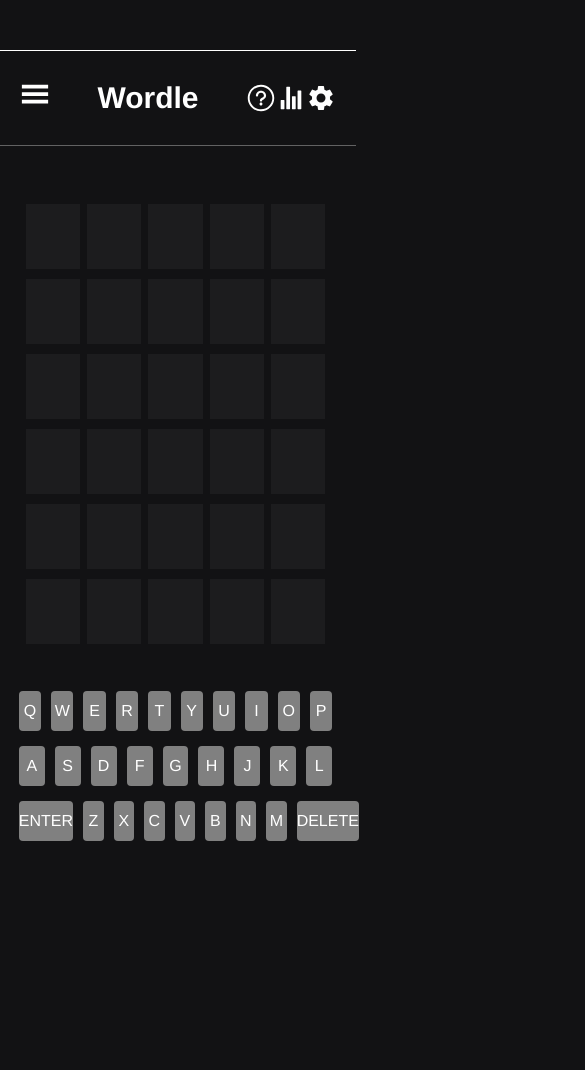
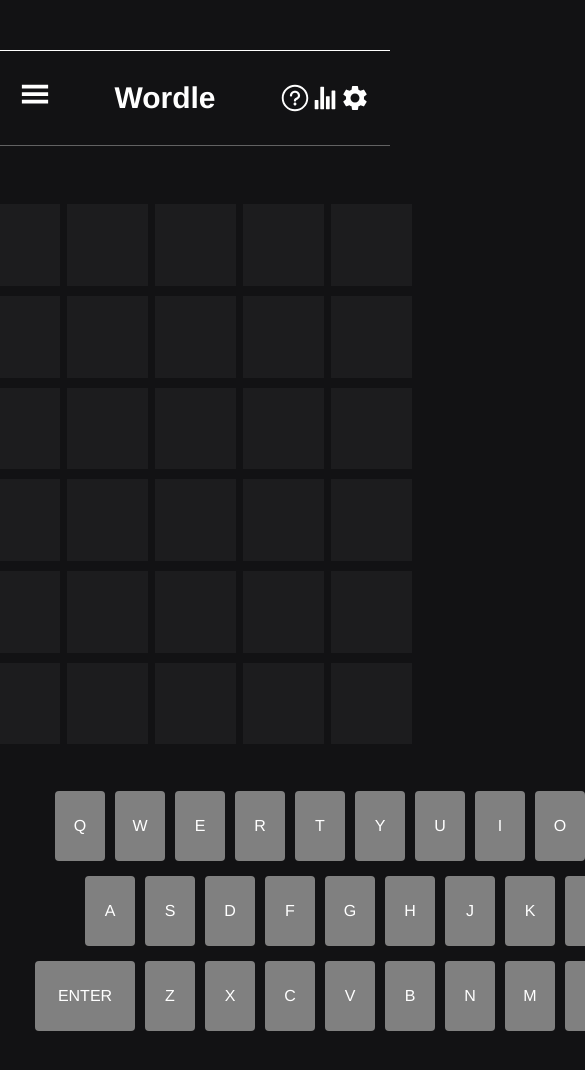
Before and after one commit to elizabethJeudy/wordleClone, a React (Create React App) app: page / in a window 390 px wide. Shown: the top 1070 px of the page, 585 px wide, since content can reach past the window. Before the commit the page ends 986 px from the top, so only its background shows below. Built offline with nearby package versions, Linux system fonts and the light colour scheme.

Commit message:
removed media queries

```diff
--- a/src/App.css
+++ b/src/App.css
@@ -38,19 +38,3 @@
 #wrong {
   background-color: var(--accent-color2);
 }
-
-/* for ipad */
-@media screen and (max-width: 1024px) {
-  .App {
-    width: 90%;
-  }
-
-}
-
-
-/* for iphone */
-@media screen and (max-width: 800px) {
-  .App {
-    width: 90%;
-  }
-}
--- a/src/components/Board.css
+++ b/src/components/Board.css
@@ -25,20 +25,3 @@
   background-color: var(--primary-color);
 
 }
-
-/* for ipad */
-@media screen and (max-width: 1024px) {
-  .board {
-    width: 70%;
-
-  }
-
-}
-
-/* for iphone */
-@media screen and (max-width: 800px) {
-  .board {
-    width: 90%;
-    height: 450px;
-  }
-}
--- a/src/components/Keyboard.css
+++ b/src/components/Keyboard.css
@@ -34,27 +34,3 @@
 #used {
   background-color: var(--primary-color);
 }
-
-/* for ipad */
-@media screen and (max-width: 1024px) {
-  .keyboard {
-    width: 70%;
-  }
-}
-
-/* for iphone */
-@media screen and (max-width: 800px) {
-  .keyboard {
-    width: 95%;
-  }
-
-  .key {
-    height: 40px;
-  }
-
-  .line3 {
-    width: 105%;
-  }
-
-
-}
--- a/src/components/Nav.css
+++ b/src/components/Nav.css
@@ -19,19 +19,3 @@
   display: flex;
   justify-content: space-between;
 }
-
-
-/* for ipad */
-@media screen and (max-width: 1024px) {
-  nav {
-    width: 100%;
-
-  }
-}
-
-@media screen and (max-width: 800px) {
-  nav {
-    width: 90%;
-  }
-
-}
```
